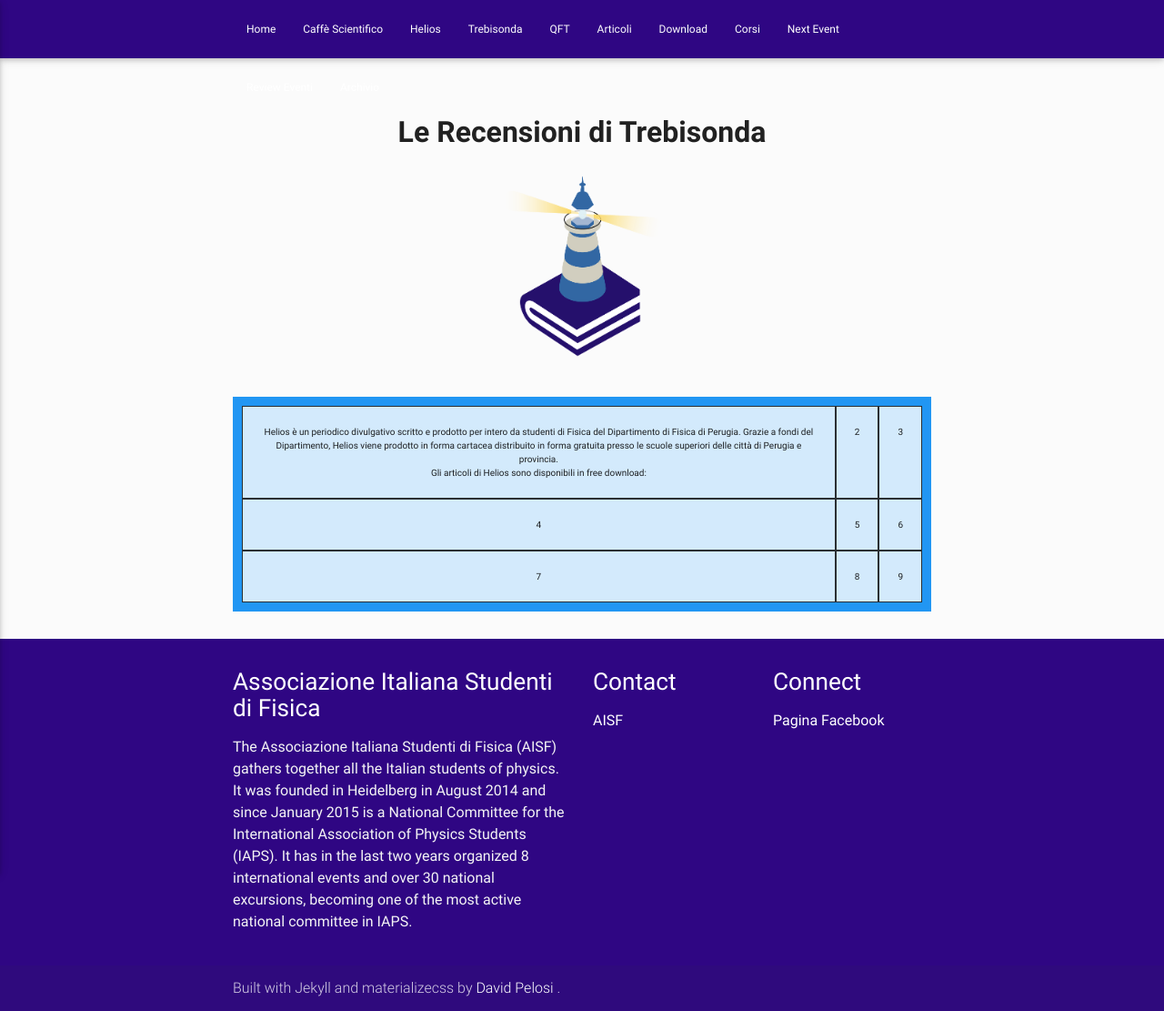
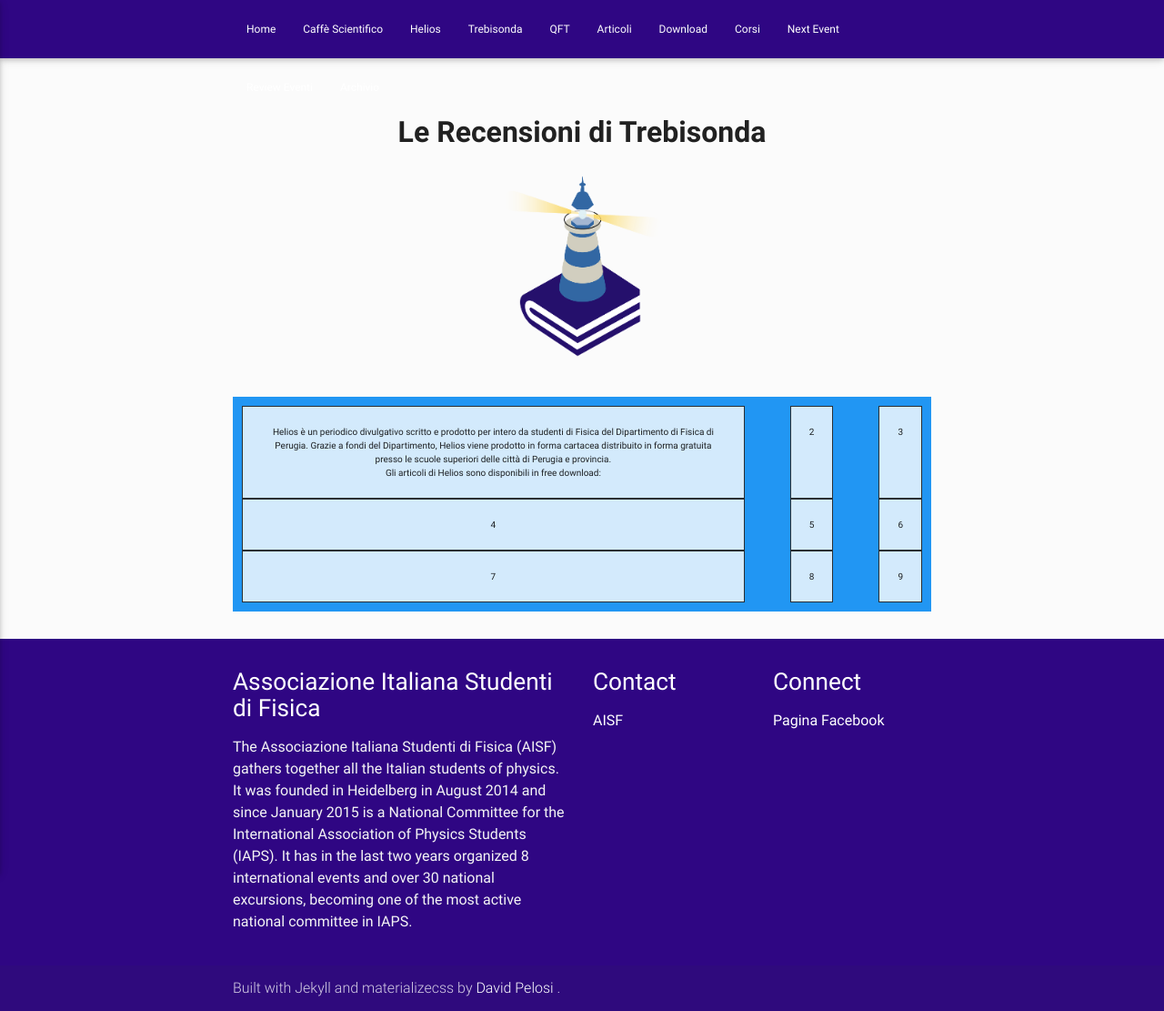
Before and after one commit to ai-sf/aisf_perugia, a Jekyll site: the page built from Recensioni.html, in a window 1280 px wide. Shown: the whole page at 91% size. Built offline with Jekyll 4.4.1, drawn with Linux system fonts in a browser that asks for light colours; nearby versions of some CDN libraries.

Commit message:
Update Recensioni.html

```diff
--- a/Recensioni.html
+++ b/Recensioni.html
@@ -12,6 +12,7 @@ description: Il Periodico HELIOS realizzato dal comitato locale AISF di Perugia
   grid-template-columns: auto auto auto;
   background-color: #2196F3;
   padding: 10px;
+  grid-column-gap: 50px;
 }
 .grid-item {
   background-color: rgba(255, 255, 255, 0.8);
```
